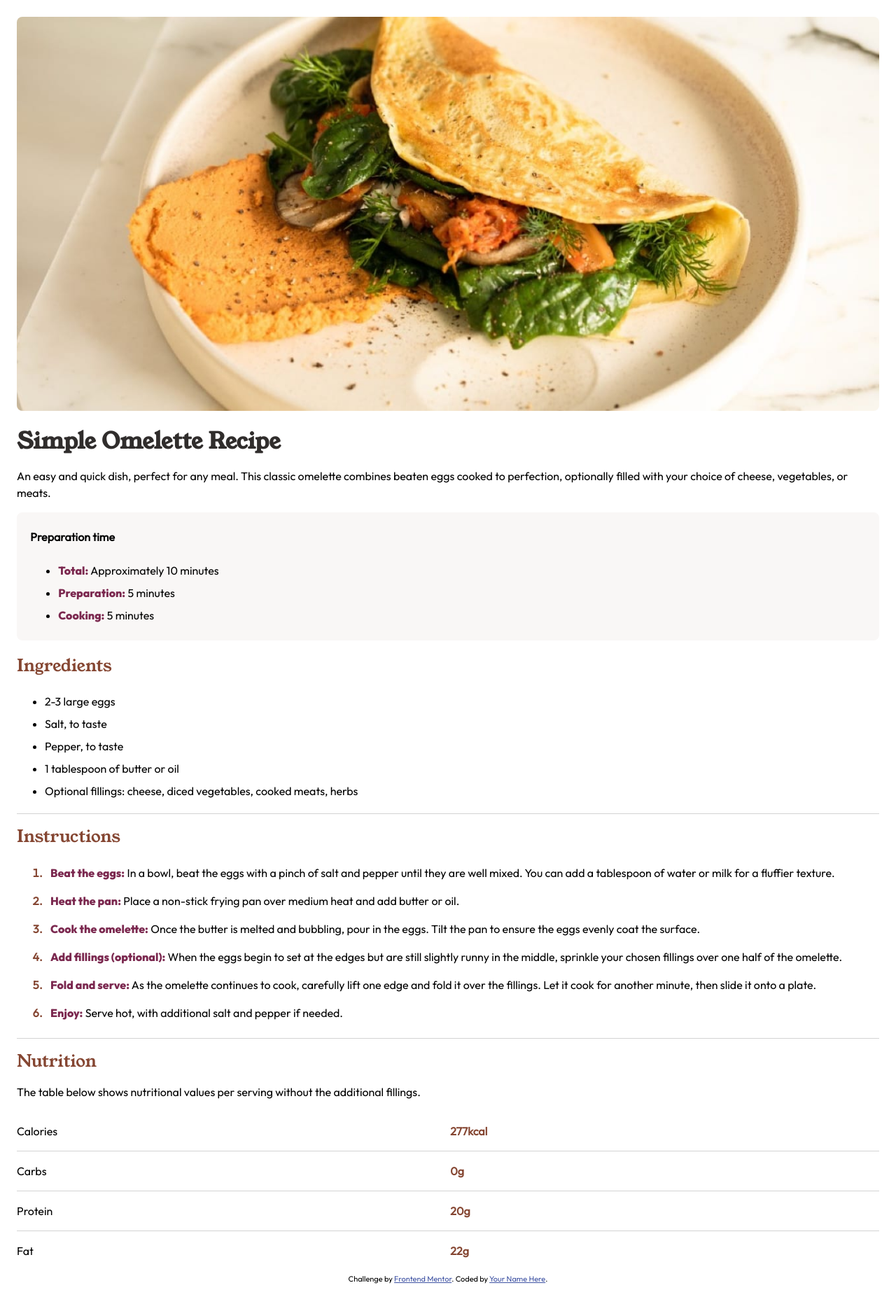
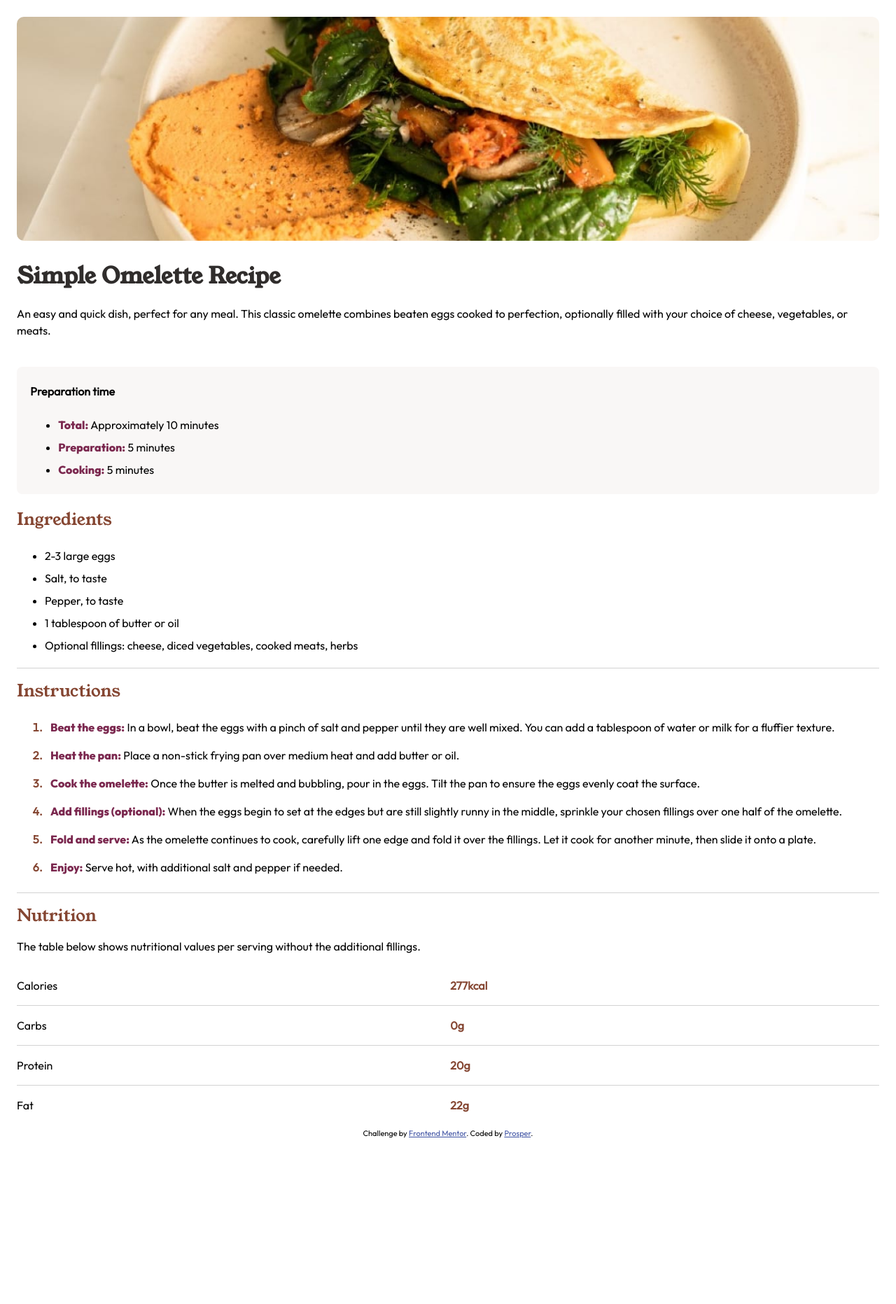
Before and after one commit to Propowershell/recipe-page-main, a plain HTML site: page index.html in a window 1280 px wide. Shown: the whole page at 70% size. After the commit the page ends 1655 px from the top, so only its background shows below. Drawn offline with Linux system fonts and the light colour scheme.

Commit message:
complete

```diff
--- a/index.html
+++ b/index.html
@@ -9,19 +9,17 @@
   <title>Frontend Mentor | Recipe page</title>
 
   <link rel="stylesheet" href="styles.css">
-  <!-- Feel free to remove these styles or customise in your own stylesheet 👍 -->
-  <style>
-    .attribution { font-size: 11px; text-align: center; }
-    .attribution a { color: hsl(228, 45%, 44%); }
-  </style>
+
 </head>
 <body>
 
   <main>
 
+    <section class="image">
+
+    </section>
+
     <header>
-
-        <img src="./assets/images/image-omelette.jpeg" alt="Recipe Image"/>
 
       <h1 class="recipe">Simple Omelette Recipe</h1>
 
@@ -100,7 +98,7 @@
 
   <div class="attribution">
     Challenge by <a href="https://www.frontendmentor.io?ref=challenge" target="_blank">Frontend Mentor</a>.
-    Coded by <a href="#">Your Name Here</a>.
+    Coded by <a href="#">Prosper</a>.
   </div>
   </main>
 
--- a/styles.css
+++ b/styles.css
@@ -32,16 +32,22 @@ body {
     font-size: 16px;
 }
 
-img {
-    width: 100%;
-    height: auto;
-    border-radius: 0.5rem;
-}
+.image {
+    display: flex;
+    align-items: center;
+    justify-items: center;
+    height: 40vh;
+    background: url('./assets/images/image-omelette.jpeg') no-repeat center center/cover;
+    position: relative;
+    z-index: 1; /* Stack order below the nav */
+    border-radius: 10px;
+  }
 
 .recipe {
     font-family: "YoungSerif", serif;
     color: var(--stone-900);
-    line-height: 1em;
+    line-height: 1.2em;
+    margin-top: 2rem;
 }
 
 h2 {
@@ -54,12 +60,14 @@ h2 {
 .preparation {
     background-color: var(--stone-150);
     padding: 0.2em 1.2em;
+    margin-top: 2.5em;
     border-radius: 0.5rem;
-    line-height: 2em
+    line-height: 2em;
 }
 
 .prep-heading {
     font-weight: 800;
+    color: var(--stone-100);
 }
 
 .prior {
@@ -101,8 +109,27 @@ ol li::marker {
     background-color: lightgrey;
 }
 
+    .attribution {
+        font-size: 11px; text-align: center;
+    }
+
+    .attribution a {
+        color: hsl(228, 45%, 44%);
+    }
+
 
 @media (max-width: 500px) {
 
+body {
+    height: 30vh;
+    background: url('./assets/images/image-omelette.jpeg') no-repeat center center/cover;
+}
 
+    .image {
+        display: none;
+    }
+
+    .recipe {
+        margin-top: 13rem;
+    }
 }
```
